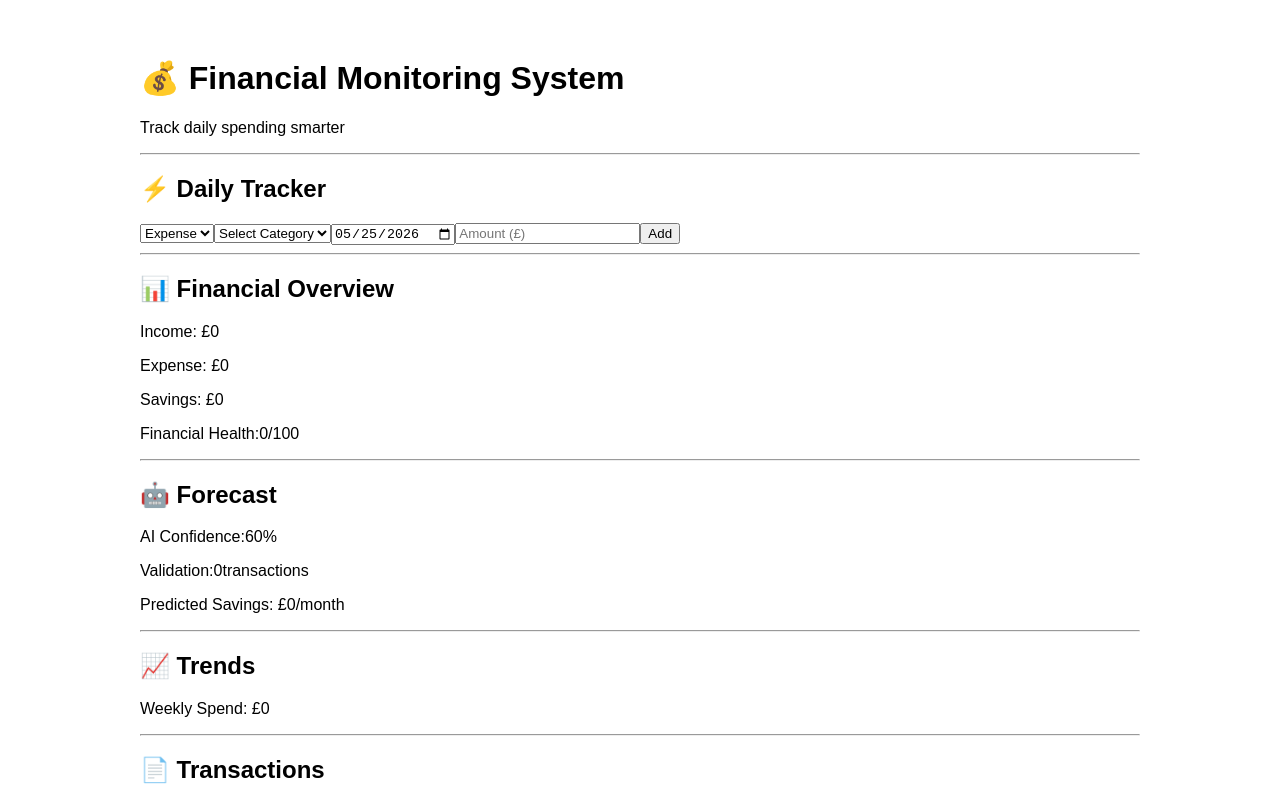
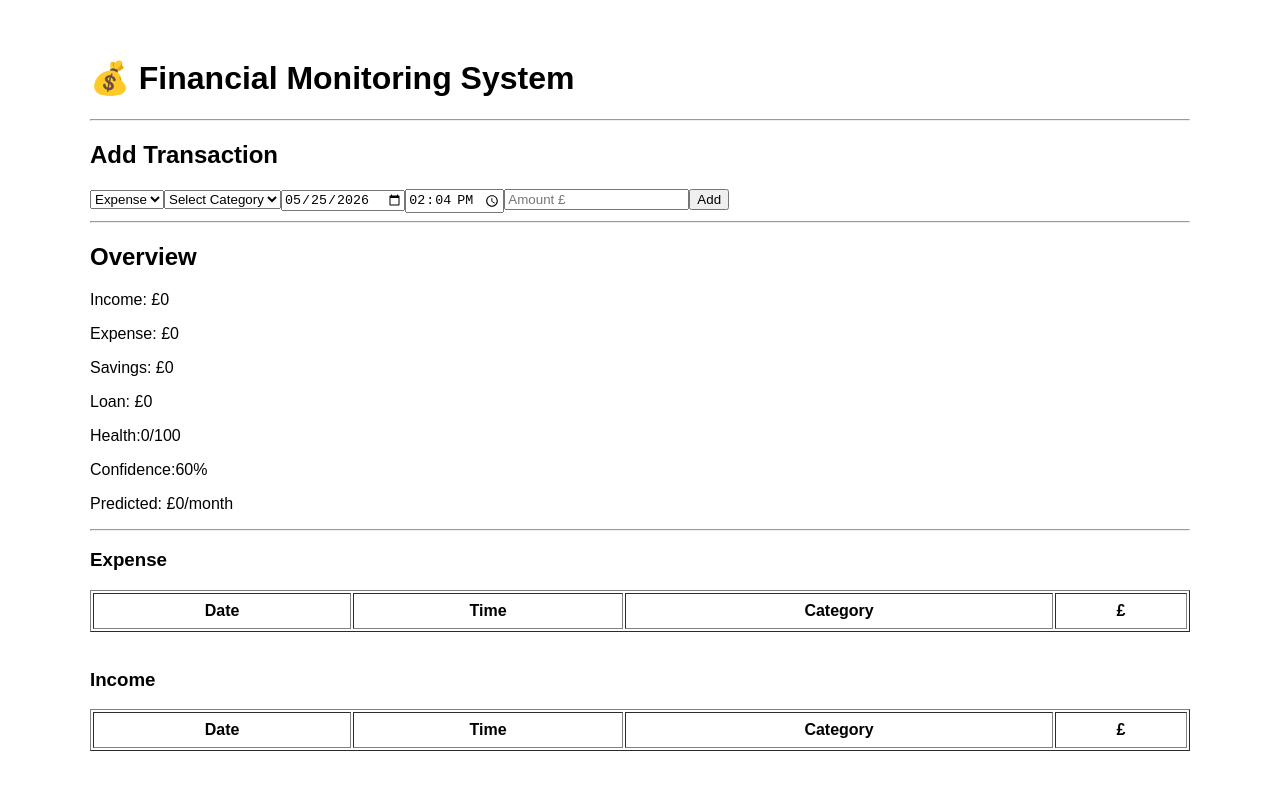
Before and after one commit to glesmaraon/budget-monitor, a React (Vite) app in the folder frontend/: page / in a window 1280 px wide. Shown: the top 790 px of the page. Built offline with nearby package versions, Linux system fonts and the light colour scheme.

Commit message:
Update dashboard UI + trends V7

```diff
--- a/frontend/src/dashboard.jsx
+++ b/frontend/src/dashboard.jsx
@@ -1,4 +1,4 @@
-import React, { useState } from "react";
+import React, { useMemo, useState } from "react";
 
 export default function Dashboard() {
   const [type, setType] = useState("Expense");
@@ -6,12 +6,47 @@ export default function Dashboard() {
   const [customCategory, setCustomCategory] = useState("");
   const [amount, setAmount] = useState("");
   const [date, setDate] = useState(
-    new Date().toISOString().split("T")[0]
+    new Date().toISOString().slice(0,10)
+  );
+  const [time, setTime] = useState(
+    new Date().toTimeString().slice(0,5)
   );
 
   const [records, setRecords] = useState([]);
 
-  const addTransaction = () => {
+  const categories = {
+    Expense: [
+      "Food",
+      "Transportation",
+      "Bills",
+      "Shopping",
+      "Health",
+      "Education",
+      "Entertainment",
+      "Other"
+    ],
+    Income: [
+      "Salary",
+      "Allowance",
+      "Freelance",
+      "Bonus",
+      "Other"
+    ],
+    Savings: [
+      "Emergency Fund",
+      "Travel",
+      "Investment",
+      "Other"
+    ],
+    Loan: [
+      "Personal Loan",
+      "Credit Card",
+      "Mortgage",
+      "Other"
+    ]
+  };
+
+  function addTransaction() {
     if (!amount || !category) return;
 
     const finalCategory =
@@ -19,156 +54,215 @@ export default function Dashboard() {
         ? customCategory
         : category;
 
-    const newRecord = {
-      date,
+    const item = {
       type,
       category: finalCategory,
-      amount: Number(amount)
+      amount: Number(amount),
+      date,
+      time
     };
 
-    setRecords([...records, newRecord]);
+    setRecords(prev => [...prev, item]);
 
     setCategory("");
     setCustomCategory("");
     setAmount("");
-  };
+  }
 
-  const totalIncome = records
-    .filter(x => x.type === "Income")
-    .reduce((s,x)=>s+x.amount,0);
+  const totals = useMemo(() => {
+    return {
+      income:
+        records
+          .filter(x=>x.type==="Income")
+          .reduce((a,b)=>a+b.amount,0),
 
-  const totalExpense = records
-    .filter(x => x.type === "Expense")
-    .reduce((s,x)=>s+x.amount,0);
+      expense:
+        records
+          .filter(x=>x.type==="Expense")
+          .reduce((a,b)=>a+b.amount,0),
 
-  const totalSavings = records
-    .filter(x => x.type === "Savings")
-    .reduce((s,x)=>s+x.amount,0);
+      savings:
+        records
+          .filter(x=>x.type==="Savings")
+          .reduce((a,b)=>a+b.amount,0),
 
-  const validation=records.length;
+      loan:
+        records
+          .filter(x=>x.type==="Loan")
+          .reduce((a,b)=>a+b.amount,0)
+    };
+  }, [records]);
 
-  const financialHealth=Math.max(
+  const health=Math.max(
     0,
     Math.min(
       100,
       Math.round(
-        ((totalIncome-totalExpense)/
-        (totalIncome||1))*100
+        (
+        (totals.income-totals.expense)/
+        (totals.income||1)
+        )*100
       )
     )
   );
 
-  const confidence=
-    validation>=20 ? 90 :
-    validation>=10 ? 80 : 60;
+  const predicted =
+    totals.income -
+    totals.expense +
+    totals.savings;
 
-  const predictedSavings=
-    totalIncome-totalExpense+
-    totalSavings;
+  const confidence =
+    records.length >=20
+      ?90
+      :records.length>=10
+      ?80
+      :60;
 
-  const weeklySpend=
-    Math.round(totalExpense/4);
+  function downloadReport(){
 
-  const downloadReport=()=>{
+    const text=`
+Financial Report
 
-    const report=`
+Income: £${totals.income}
+Expense: £${totals.expense}
+Savings: £${totals.savings}
+Loan: £${totals.loan}
 
-GLIZA FINANCIAL REPORT
+Health: ${health}/100
+Confidence:${confidence}%
 
-Income: £${totalIncome}
-
-Expense: £${totalExpense}
-
-Savings: £${totalSavings}
-
-Health:
-${financialHealth}/100
-
-Confidence:
-${confidence}%
-
-Predicted Savings:
-£${predictedSavings}
+Predicted:
+£${predicted}
 
 Transactions:
-${validation}
-
+${records.length}
 `;
 
     const blob=new Blob(
-      [report],
+      [text],
       {type:"text/plain"}
     );
 
-    const link=
-    document.createElement("a");
+    const a=
+      document.createElement("a");
 
-    link.href=
-    URL.createObjectURL(blob);
+    a.href=
+      URL.createObjectURL(blob);
 
-    link.download=
-    "Financial_Report.txt";
+    a.download=
+      "Financial_Report.txt";
 
-    link.click();
-  };
+    a.click();
+  }
+
+  function renderTable(label){
+
+    const data=
+      records.filter(
+        x=>x.type===label
+      );
+
+    return(
+      <>
+      <h3>{label}</h3>
+
+      <table
+      border="1"
+      width="100%"
+      cellPadding="8">
+
+      <thead>
+      <tr>
+      <th>Date</th>
+      <th>Time</th>
+      <th>Category</th>
+      <th>£</th>
+      </tr>
+      </thead>
+
+      <tbody>
+
+      {data.map(
+      (x,i)=>(
+
+      <tr key={i}>
+      <td>{x.date}</td>
+      <td>{x.time}</td>
+      <td>{x.category}</td>
+      <td>{x.amount}</td>
+      </tr>
+
+      ))}
+
+      </tbody>
+      </table>
+
+      <br/>
+      </>
+    )
+  }
 
   return(
-    <div style={{
-      maxWidth:"1000px",
-      margin:"auto",
-      padding:"30px",
-      fontFamily:"Arial"
-    }}>
+<div
+style={{
+maxWidth:"1100px",
+margin:"auto",
+padding:"30px",
+fontFamily:"Arial"
+}}
+>
 
 <h1>
 💰 Financial Monitoring System
 </h1>
 
-<p>
-Track daily spending smarter
-</p>
-
 <hr/>
 
 <h2>
-⚡ Daily Tracker
+Add Transaction
 </h2>
 
 <select
 value={type}
-onChange={(e)=>
-setType(e.target.value)}
+onChange={(e)=>{
+setType(e.target.value);
+setCategory("");
+}}
 >
+
 <option>Expense</option>
 <option>Income</option>
 <option>Savings</option>
 <option>Loan</option>
+
 </select>
 
 <select
 value={category}
 onChange={(e)=>
-setCategory(e.target.value)}
+setCategory(
+e.target.value
+)}
 >
 
 <option value="">
 Select Category
 </option>
 
-<option>Transportation</option>
-<option>Food</option>
-<option>Bills</option>
-<option>Shopping</option>
-<option>Health</option>
-<option>Education</option>
-<option>Other</option>
+{categories[type].map(
+x=>(
+<option key={x}>
+{x}
+</option>
+)
+)}
 
 </select>
 
 {category==="Other" && (
 
 <input
-placeholder="Custom category"
+placeholder="Other"
 value={customCategory}
 onChange={(e)=>
 setCustomCategory(
@@ -182,111 +276,68 @@ e.target.value
 type="date"
 value={date}
 onChange={(e)=>
-setDate(e.target.value)}
+setDate(
+e.target.value
+)}
+/>
+
+<input
+type="time"
+value={time}
+onChange={(e)=>
+setTime(
+e.target.value
+)}
 />
 
 <input
 type="number"
-placeholder="Amount (£)"
+placeholder="Amount £"
 value={amount}
 onChange={(e)=>
-setAmount(e.target.value)}
+setAmount(
+e.target.value
+)}
 />
 
 <button
 onClick={addTransaction}
 >
+
 Add
+
 </button>
 
 <hr/>
 
-<h2>
-📊 Financial Overview
-</h2>
+<h2>Overview</h2>
 
-<p>Income: £{totalIncome}</p>
-<p>Expense: £{totalExpense}</p>
-<p>Savings: £{totalSavings}</p>
+<p>Income: £{totals.income}</p>
+<p>Expense: £{totals.expense}</p>
+<p>Savings: £{totals.savings}</p>
+<p>Loan: £{totals.loan}</p>
 
 <p>
-Financial Health:
-{financialHealth}/100
+Health:
+{health}/100
+</p>
+
+<p>
+Confidence:
+{confidence}%
+</p>
+
+<p>
+Predicted:
+£{predicted}/month
 </p>
 
 <hr/>
 
-<h2>
-🤖 Forecast
-</h2>
-
-<p>
-AI Confidence:
-{confidence}%
-</p>
-
-<p>
-Validation:
-{validation}
-transactions
-</p>
-
-<p>
-Predicted Savings:
-£{predictedSavings}/month
-</p>
-
-<hr/>
-
-<h2>
-📈 Trends
-</h2>
-
-<p>
-Weekly Spend:
-£{weeklySpend}
-</p>
-
-<hr/>
-
-<h2>
-📄 Transactions
-</h2>
-
-<table
-border="1"
-width="100%"
-cellPadding="10"
->
-
-<thead>
-<tr>
-<th>Date</th>
-<th>Type</th>
-<th>Category</th>
-<th>Amount</th>
-</tr>
-</thead>
-
-<tbody>
-
-{records.map(
-(item,index)=>(
-
-<tr key={index}>
-<td>{item.date}</td>
-<td>{item.type}</td>
-<td>{item.category}</td>
-<td>£{item.amount}</td>
-</tr>
-
-))}
-
-</tbody>
-
-</table>
-
-<br/>
+{renderTable("Expense")}
+{renderTable("Income")}
+{renderTable("Savings")}
+{renderTable("Loan")}
 
 <button
 onClick={downloadReport}
@@ -297,4 +348,5 @@ onClick={downloadReport}
 </button>
 
 </div>
-)}
+)
+}
```
